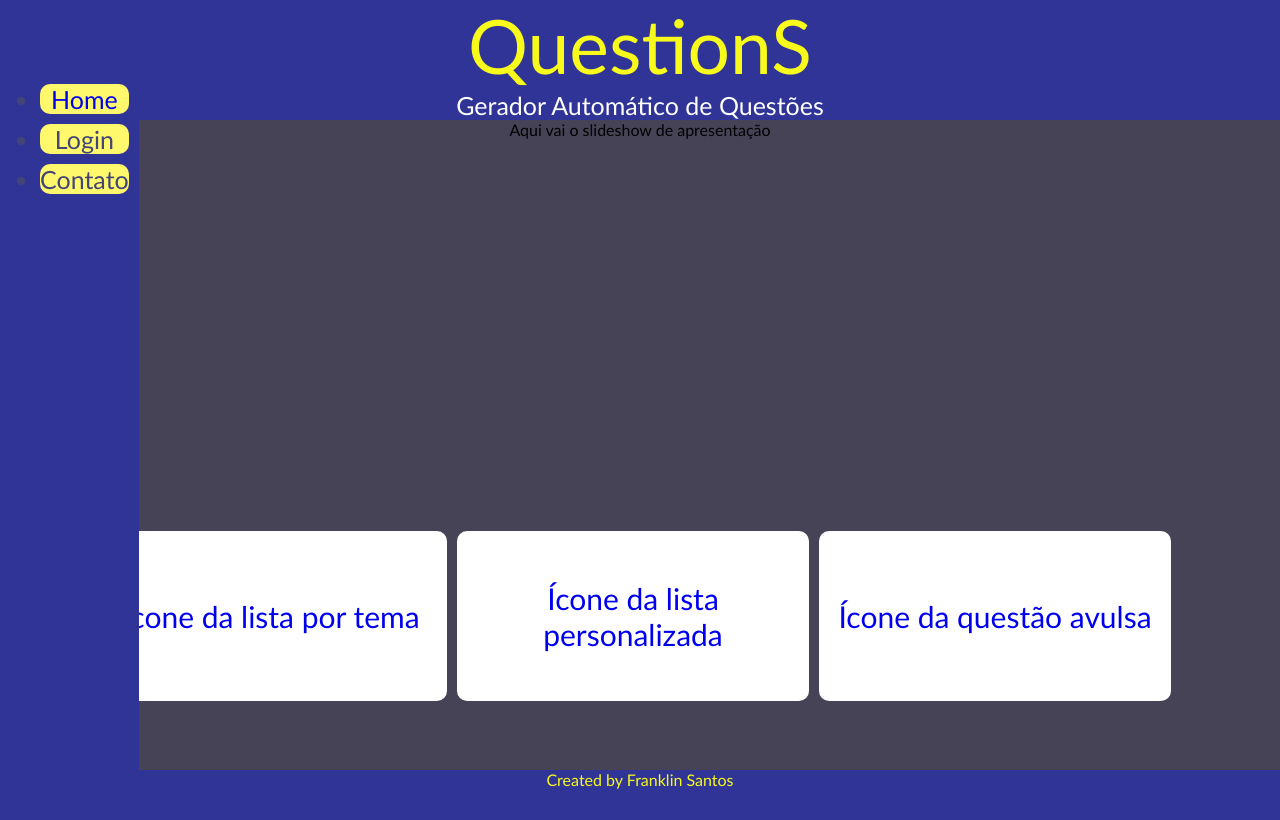
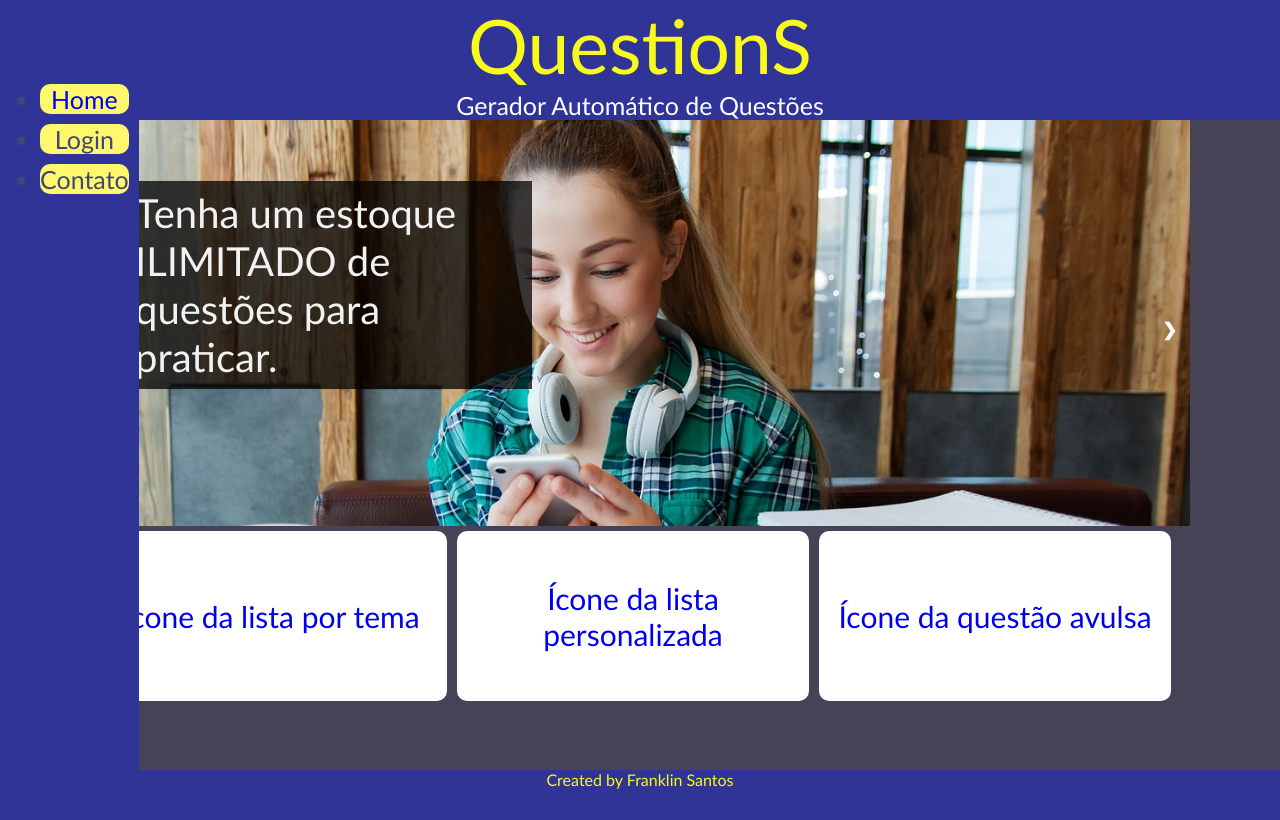
Before and after one commit to FrankYou72/Question-S, a Django app: page / in a window 1280 px wide. Run offline with Django 3.2, Linux system fonts and the light colour scheme; parts of the project's set-up code (start-up, migrations or seed data) failed here and were passed over.

Commit message:
fy pycache

```diff
--- a/questions/templates/home.html
+++ b/questions/templates/home.html
@@ -3,9 +3,49 @@
 {% block title %}Gerador Automático de Questões{% endblock title %}
 
 {% block content %}
-    <div id="readme">
-        Aqui vai o slideshow de apresentação
+<div id="readme">
+    <!-- Slideshow container -->
+    <div class="slideshow-container">
+
+        <!-- Full-width images with number and caption text -->
+        <div class="mySlides fade">
+            <div class="numbertext">1 / 4</div>
+            <img class="slideImage" src="{% static 'image/slide-homework.jpg' %}" style="width:100%">
+            <div class="text">Tenha um estoque ILIMITADO de questões para praticar.</div>
+        </div>
+
+        <div class="mySlides fade">
+            <div class="numbertext">2 / 4</div>
+            <img class="slideImage" src="{% static 'image/slide-quiz.jpg' %}" style="width:100%">
+            <div class="text">Questões originais geradas na hora.</div>
+        </div>
+
+        <div class="mySlides fade">
+            <div class="numbertext">3 / 4</div>
+            <img class="slideImage" src="{% static 'image/slide-teacher.jpg' %}" style="width:100%">
+            <div class="text">Ideal para professores terem uma base para formular suas avaliações sem ter que recorrer a questões já respondidas na internet.</div>
+        </div>
+
+        <div class="mySlides fade">
+            <div class="numbertext">4 / 4</div>
+            <img class="slideImage" src="{% static 'image/slide-tech.jpg' %}" style="width:100%">
+            <div class="text">Deixe o computador lidar com as listas de exercícios. Foque em ensinar ou aprender.</div>
+        </div>
+
+        <!-- Next and previous buttons -->
+        <a class="prev" onclick="plusSlides(-1)">&#10094;</a>
+        <a class="next" onclick="plusSlides(1)">&#10095;</a>
     </div>
+    <br>
+
+    <!-- The dots/circles -->
+    <div style="text-align:center">
+        <span class="dot" onclick="currentSlide(1)"></span>
+        <span class="dot" onclick="currentSlide(2)"></span>
+        <span class="dot" onclick="currentSlide(3)"></span>
+        <span class="dot" onclick="currentSlide(4)"></span>
+    </div>
+</div>
     <div class="icons">
         <p class='icon'><a href="{% url 'question-list' %}">Ícone da lista por tema</a></p>
         <p class='icon'><a href="{% url 'custom' %}">Ícone da lista personalizada</a></p>
```
